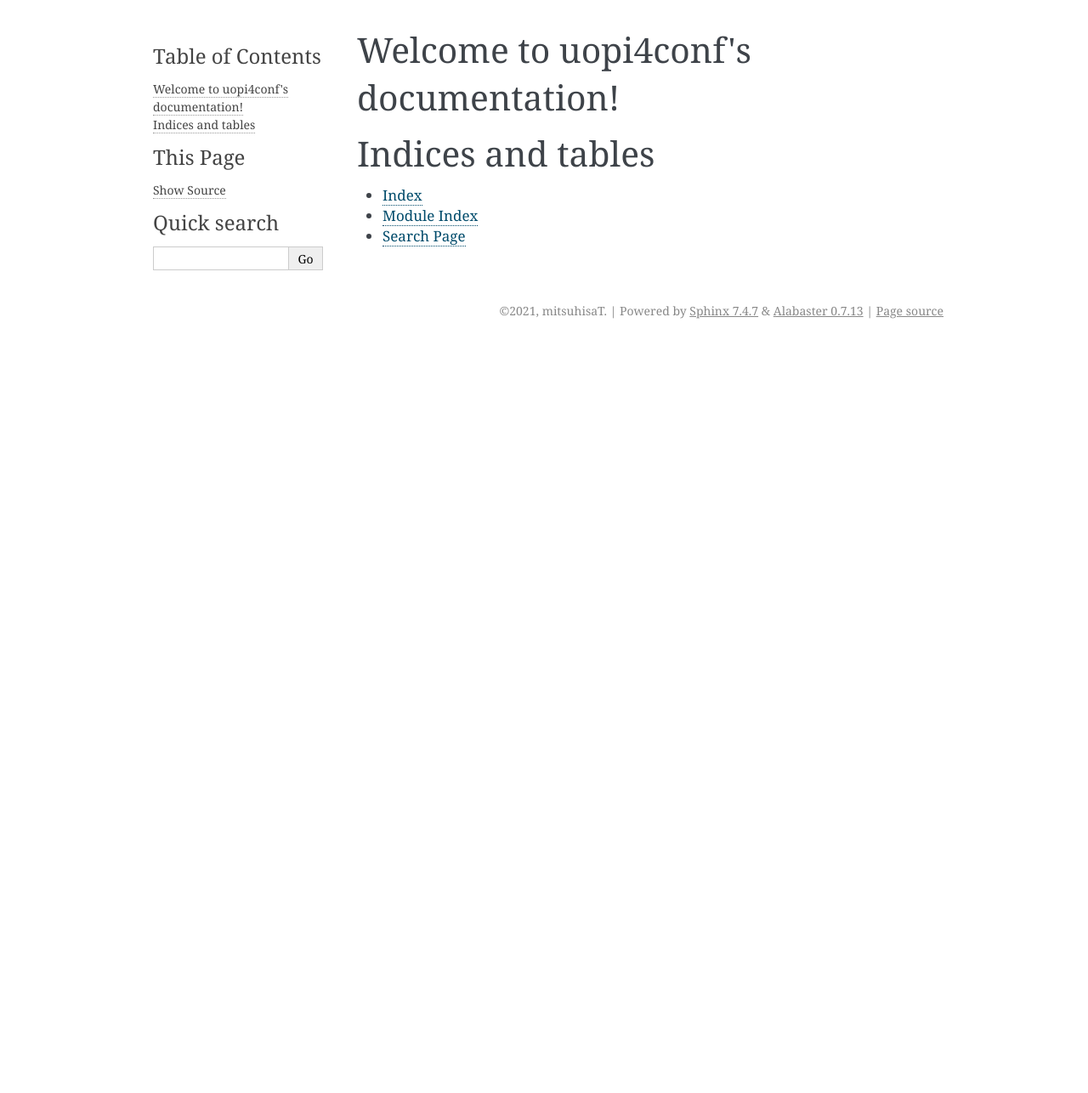
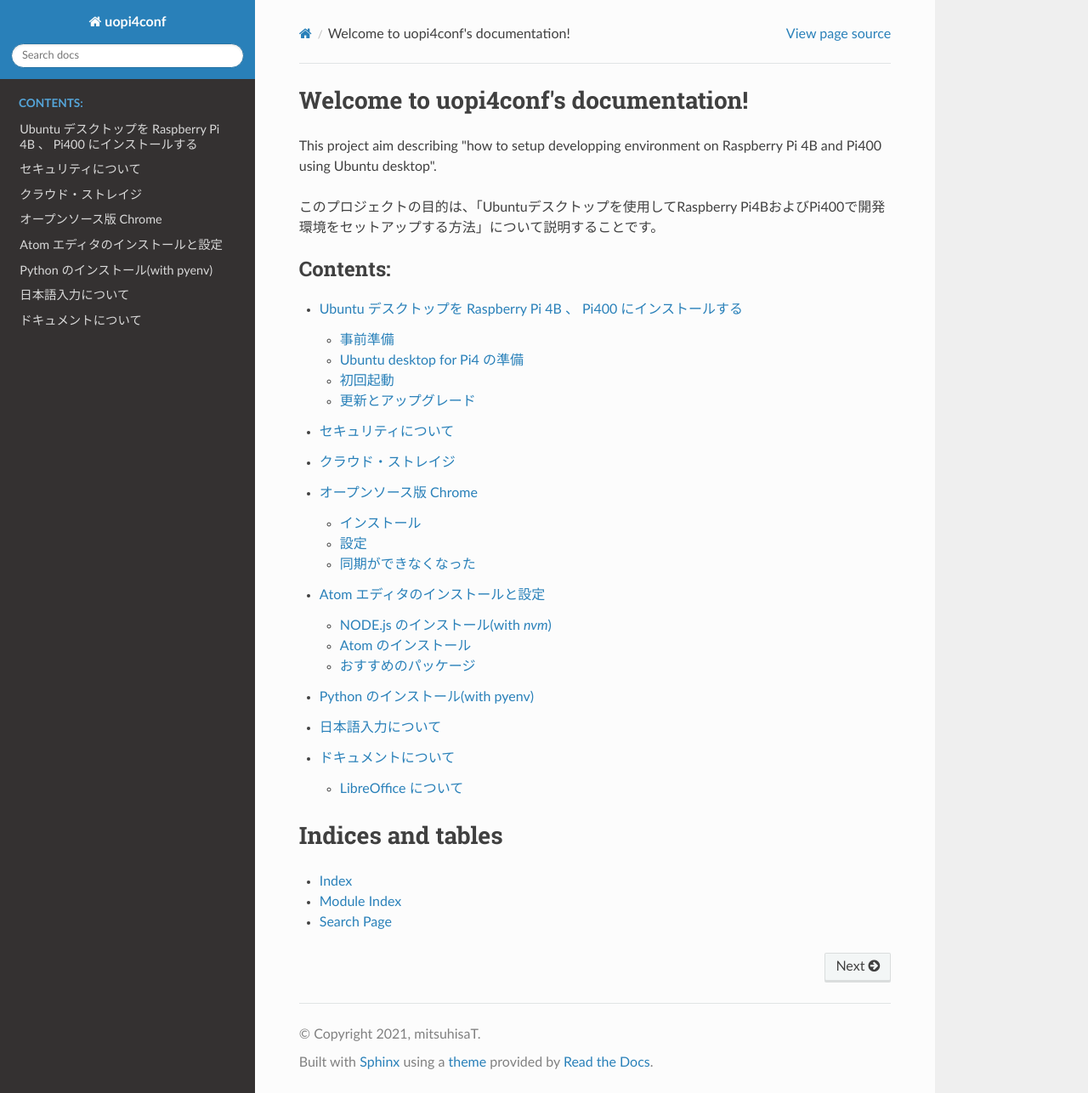
Before and after one commit to mitsuhisaT/uopi4conf, a Sphinx documentation site: the page built from docs/source/index.rst, in a window 1280 px wide and 1286 px high. Shown: the whole window at 85% size. Built offline with Sphinx 7.4.7 and the Read the Docs theme 2.0.0, drawn with Linux system fonts in a browser that asks for light colours.

Commit message:
docs: prepare

```diff
--- /dev/null
+++ b/docs/source/atom.rst
@@ -0,0 +1,23 @@
+.. about Atom editor
+
+
+##################################
+Atom エディタのインストールと設定
+##################################
+
+Atom エディタのインストールと設定について記述する予定です。
+
+
+************************************
+NODE.js のインストール(with `nvm`)
+************************************
+
+
+*********************
+Atom のインストール
+*********************
+
+
+*********************
+おすすめのパッケージ
+*********************
--- /dev/null
+++ b/docs/source/chrome.rst
@@ -0,0 +1,22 @@
+.. about Chromium
+
+########################
+オープンソース版 Chrome
+########################
+
+Google Chrome WEBブラウザのオープンソース版 Chromium について記述する予定です。
+
+
+************
+インストール
+************
+
+
+****
+設定
+****
+
+
+********************
+同期ができなくなった
+********************
--- /dev/null
+++ b/docs/source/cloud.rst
@@ -0,0 +1,11 @@
+.. about cloud strage.
+
+################
+クラウド・ストレイジ
+################
+
+Google Drive の利用と同期について記述する予定です。
+
+.. toctree::
+   :maxdepth: 2
+   :caption: Contents:
--- a/docs/source/conf.py
+++ b/docs/source/conf.py
@@ -10,9 +10,10 @@
 # add these directories to sys.path here. If the directory is relative to the
 # documentation root, use os.path.abspath to make it absolute, like shown here.
 #
-# import os
-# import sys
-# sys.path.insert(0, os.path.abspath('.'))
+import sphinx_rtd_theme
+import os
+import sys
+sys.path.insert(0, os.path.abspath('.'))
 
 
 # -- Project information -----------------------------------------------------
@@ -28,7 +29,10 @@ author = 'mitsuhisaT'
 # extensions coming with Sphinx (named 'sphinx.ext.*') or your custom
 # ones.
 extensions = [
+    'sphinx_copybutton',
 ]
+
+copybutton_prompt_text = "$ "
 
 # Add any paths that contain templates here, relative to this directory.
 templates_path = ['_templates']
@@ -43,7 +47,11 @@ language = 'ja, en'
 # List of patterns, relative to source directory, that match files and
 # directories to ignore when looking for source files.
 # This pattern also affects html_static_path and html_extra_path.
-exclude_patterns = []
+exclude_patterns = ['_build', 'Thumbs.db', '.DS_Store']
+
+# Internationalization
+# locale_dirs = ['locale/']
+# gettext_compact = False
 
 
 # -- Options for HTML output -------------------------------------------------
@@ -51,7 +59,38 @@ exclude_patterns = []
 # The theme to use for HTML and HTML Help pages.  See the documentation for
 # a list of builtin themes.
 #
-html_theme = 'alabaster'
+# html_theme = 'alabaster'
+html_theme = 'sphinx_rtd_theme'
+html_theme_path = [sphinx_rtd_theme.get_html_theme_path()]
+# html_theme = 'sphinx_material'
+# Material theme options (see theme.conf for more information)
+html_theme_options = {
+
+    # Set the name of the project to appear in the navigation.
+    'nav_title': project,
+
+    # Set you GA account ID to enable tracking
+    # 'google_analytics_account': 'UA-XXXXX',
+
+    # Specify a base_url used to generate sitemap.xml. If not
+    # specified, then no sitemap will be built.
+    'base_url': 'https://github.com/mitsuhisaT/uopi4conf',
+
+    # Set the color and the accent color
+    'color_primary': 'blue',
+    'color_accent': 'light-blue',
+
+    # Set the repo location to get a badge with stats
+    'repo_url': 'https://github.com/mitsuhisaT/uopi4conf/',
+    'repo_name': 'uopi4conf',
+
+    # Visible levels of the global TOC; -1 means unlimited
+    'globaltoc_depth': 3,
+    # If False, expand all TOC entries
+    'globaltoc_collapse': False,
+    # If True, show hidden TOC entries
+    'globaltoc_includehidden': False,
+}
 
 # Add any paths that contain custom static files (such as style sheets) here,
 # relative to this directory. They are copied after the builtin static files,
--- /dev/null
+++ b/docs/source/documentation.rst
@@ -0,0 +1,14 @@
+.. about documentation.
+
+####################
+ドキュメントについて
+####################
+
+ドキュメンテイションについて
+
+
+********************
+LibreOffice について
+********************
+
+オープンソースのオフィススイート `LibreOffice` について簡単に紹介します。
--- a/docs/source/index.rst
+++ b/docs/source/index.rst
@@ -3,17 +3,31 @@
    You can adapt this file completely to your liking, but it should at least
    contain the root `toctree` directive.
 
+#####################################
 Welcome to uopi4conf's documentation!
-=====================================
+#####################################
+
+This project aim describing "how to setup developping environment on Raspberry Pi 4B and Pi400 using Ubuntu desktop".
+
+このプロジェクトの目的は、「Ubuntuデスクトップを使用してRaspberry Pi4BおよびPi400で開発環境をセットアップする方法」について説明することです。
+
 
 .. toctree::
    :maxdepth: 2
    :caption: Contents:
 
+   ubuntu
+   security
+   cloud
+   chrome
+   atom
+   python
+   japanese
+   documentation
 
-
+##################
 Indices and tables
-==================
+##################
 
 * :ref:`genindex`
 * :ref:`modindex`
--- /dev/null
+++ b/docs/source/japanese.rst
@@ -0,0 +1,11 @@
+.. about setting for input Japanese.
+
+###############
+日本語入力について
+###############
+
+日本語入力の設定について記述する予定です。
+
+.. toctree::
+   :maxdepth: 2
+   :caption: Contents:
--- /dev/null
+++ b/docs/source/python.rst
@@ -0,0 +1,15 @@
+.. about Python development environment.
+
+##############################
+Python のインストール(with pyenv)
+##############################
+
+`Python`_ のインストールと設定にについて記述する予定です。
+
+.. toctree::
+   :maxdepth: 2
+   :caption: Contents:
+
+
+
+.. _Python: https://www.python.org
--- /dev/null
+++ b/docs/source/security.rst
@@ -0,0 +1,11 @@
+.. about security
+
+################
+セキュリティについて
+################
+
+Ubuntu Desktop のセキュリティについて記述する予定です。
+
+.. toctree::
+   :maxdepth: 2
+   :caption: Contents:
--- /dev/null
+++ b/docs/source/ubuntu.rst
@@ -0,0 +1,135 @@
+.. how to install ubuntu for Raspberry Pi 4B and Pi400.
+
+#################################################################
+Ubuntu デスクトップを Raspberry Pi 4B 、 Pi400 にインストールする
+#################################################################
+
+
+***********
+事前準備
+***********
+
+- `Raspberry Pi 4B`_ の 4GB または 8GB モデル あるいは `Raspberry Pi 400`_
+- `Raspberry Pi 4B`_ 対応のケース
+- USB 電源アダプター 5V/3A USB Type C
+- 16GB 以上の microSD カード
+- HDMI 接続可能なモニタまたは TV と HDMIケーブル
+- USB 接続のキーボード(Pi400は不要)とマウス
+
+.. warning::
+
+  `Raspberry Pi 4B`_ と `Raspberry Pi 400`_ の HDMI 接続端子は mini HDMI です。100円ショップなどの変換アダプタを使って接続しても良いです。
+  日本においては `Raspberry Pi 400`_ は、2021年7月23日時点では、 **まだ** 使用できません。
+
+.. note::
+
+  Raspberry Pi にはオンオフSW が付いていません。SW付きの `Raspberry Pi 4B`_ 対応の電源アダプターを用意しました。
+
+.. note::
+
+  - 日本向け製品では無い 64GB の microSD カードを利用しています。説明文に日本語が無いだけで、同等のモノがとても安く入手できます。
+
+  - 持ち運び用に MISEDI 13.3インチ 4K(UHD) を準備しました。モニター自体の性能は申し分無いのですが、標準設定だと、相対的に文字が小さく、読むの厳しいかな。家で 32インチ 4K に接続している場合は、全く問題ないです。
+  - マウスは `logicool M187`_ のブライトレッドを接続しています。公式ケースの赤と相性が良いです。ワイヤレス接続ですが、ドライバーなど必要無く、付属のレシーバーをUSBポートに差し込めばすぐに使えます。
+
+.. note::
+
+  有線LAN接続する場合は、LANケーブル(Gigabit Eter を使う場合は Category 6 以上)
+
+.. warning::
+
+  `Raspberry Pi 3B+`_ と Ubuntu Mate と Bluetooth マウスの組み合わせは、起動したけど使いもにならず、でした。
+
+
+********************************
+Ubuntu desktop for Pi4 の準備
+********************************
+
+`Ubuntu Desktop Raspberry Pi`_ から Raspberry Pi 用 Desktop (64-bit) のインストールイメージをダウンロードします。
+
+.. note::
+
+  Raspberry Pi 4 Model B の 4GB または 8GB モデル、Pi400 または CM4 (Compute Module 4) で稼働できます。
+
+ダウンロードしたファイル(ISOイメージ)は `balenaEtcher`_ を利用して microSD に *Flash* します。
+
+.. note::
+
+  macOS では Homebrew を利用して ``brew install balenaetcher`` でインストールできます。
+
+
+**********
+初回起動
+**********
+
+1. microSD の挿入
+
+  (a) 前のステップで用意した microSD を Raspberry Pi に挿入する
+
+2. ケーブル接続
+
+  (a) HDMI ケーブルを Raspberry Pi (micro HDMI)とモニターに接続する
+  (b) USB キーボードとマウスを Raspberry Pi に接続する
+  (c) 電源アダプターを Raspberry Pi (Type-C) に接続する
+  (d) 有線LAN接続する場合は、LANケーブルを接続する
+
+3. ケーブル接続を確認
+
+4. 電源アダプターをコンセントに挿す
+
+5. セットアッププログラムが起動する
+
+  (a) ログインユーザの設定
+  (b) 言語設定： 英語を選択
+  (c) Wi-Fi ネットワークの設定
+  (d) タイムゾーンの設定
+
+6. 待つ
+  (a) ログインプロンプトが表示されるまで待つ
+  (b) 5. a. で設定したパスワードを入力すると Ubuntu デスクトップが表示されます
+
+
+********************
+更新とアップグレード
+********************
+
+`Show Applications` (左下の9点のアイコン) の2ページの `Utilities` の２ページの `Terminal` をクリックし起動します。
+
+まず、パッケージリストを次のコマンドを入力し更新します。キーボードで `sudo apt update` と入力し、最後に [Enterキー] を入力します。
+
+.. code:: shell
+
+  sudo apt update
+
+リストの更新が完了し、プロンプトが表示されたら、アップグレードをおこないます。
+
+.. code:: shell
+
+  sudo apt upgrade
+
+アップグレードされるアプリケーションやライブラリなどのリストとダウンロードの合計サイズが表示され、
+
+.. code:: shell
+
+  Do you want to continue? [Y/n]
+
+と表示されるので、`y` を入力します。更新されたパッケージをダウンロードし、その後にアップグレードが行われます。
+
+.. warning::
+
+  インストール直後のアップグレードなので、リスタートします。
+  右上の電源ボタンをクリックし `Power Off/Logout` から `Restart...` を選択します。
+
+
+.. note::
+
+  更新とアップグレードは、頻繁に実施することをお勧めします。不具合解消とセキュリティアップデートが実施できます。
+
+
+.. _logicool M187: https://www.logicool.co.jp/ja-jp/products/mice/m187-mini-wireless-mouse.910-005377.html
+.. _balenaEtcher: https://www.balena.io/etcher/
+.. _Raspberry Pi 3B+: hhttps://www.raspberrypi.org/products/raspberry-pi-3-model-b-plus/
+.. _Raspberry Pi 4B: https://www.raspberrypi.org/products/raspberry-pi-4-model-b/
+.. _Raspberry Pi 400: https://www.raspberrypi.org/products/raspberry-pi-400-unit/
+.. _Raspberry Pi CM4: https://www.raspberrypi.org/products/compute-module-4/?variant=raspberry-pi-cm4001000
+.. _Ubuntu Desktop Raspberry Pi: https://ubuntu.com/download/raspberry-pi
```
Also changed, not shown: 3 other files.
